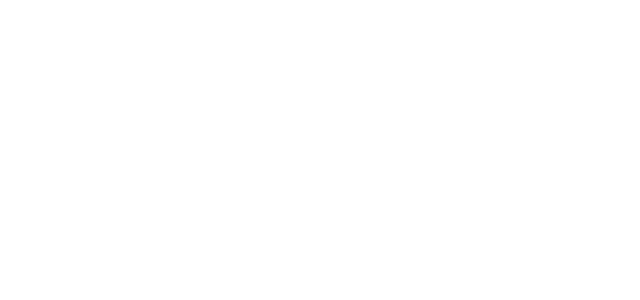
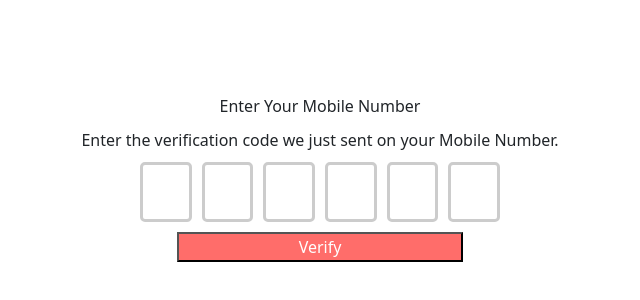
Before and after one commit to akram3598786/Fastor-Task, a React (Create React App) app: page /verify in a window 1280 px wide. Before the commit this address had no page. Shown: the part 222-522 px from the top of the page, without its empty margins (320-960 px from the left). Built offline with nearby package versions, Linux system fonts and the light colour scheme.

Commit message:
Authentication module done

```diff
--- a/package.json
+++ b/package.json
@@ -6,7 +6,10 @@
     "@testing-library/jest-dom": "^5.16.5",
     "@testing-library/react": "^13.4.0",
     "@testing-library/user-event": "^13.5.0",
+    "axios": "^1.2.0",
+    "bootstrap": "^5.2.3",
     "react": "^18.2.0",
+    "react-bootstrap": "^2.6.0",
     "react-dom": "^18.2.0",
     "react-router-dom": "^6.2.2",
     "react-scripts": "5.0.1",
--- a/src/App.jsx
+++ b/src/App.jsx
@@ -4,7 +4,7 @@
 import Hompage from './Components/Home/Homepage';
 import Login from './Components/Authentication/Login';
 import Product from './Components/Product/Product';
-import Signup from './Components/Authentication/Signup';
+import OTP from './Components/Authentication/OTP/OTP';
 
 function App() {
   return (
@@ -12,7 +12,7 @@
       <Routes>
         <Route path='/home' element={<Hompage/>}/>
         <Route path='/' element={<Login/>}/>
-        <Route path='/signup' element={<Signup/>}/>
+        <Route path='/verify' element={<OTP/>}/>
         <Route path='/product:prodId' element={<Product/>}/>
       </Routes>
     </div>
--- /dev/null
+++ b/src/Components/Authentication/Auth.module.css
@@ -0,0 +1,23 @@
+
+.MainDiv{
+    display: flex;
+    justify-content: center;
+    align-items: center;
+    height: 100vh;
+}
+.SubmitBtn{
+    background: #FF6D6A;
+    width: 60%;
+    margin: auto;
+    color: white;
+}
+.form{
+    /* margin-top: 10px; */
+    display: flex;
+    flex-direction: column;
+    row-gap: 10px;
+}
+.smlabel{
+    font-weight: 100;
+
+}
--- a/src/Components/Authentication/Login.jsx
+++ b/src/Components/Authentication/Login.jsx
@@ -1,9 +1,39 @@
+import axios from "axios";
+import { useState } from "react";
+import { useNavigate } from "react-router-dom";
+import styles from "./Auth.module.css";
+// import Button from 'react-bootstrap/Button';
+// import Form from 'react-bootstrap/Form';
 
+export default function Login() {
 
-export default function Login(){
+    const[number, setnumber] = useState("");
+    const navigate = useNavigate();
+    const handleSubmit=(e)=>{
+                e.preventDefault();
+                localStorage.setItem("mobile", number);
+                let payload={
+                    phone : number,
+                    dial_code : '+91'
+                }
+                let url = 'https://staging.fastor.in/v1/pwa/user/register';
+                axios.post(url, payload).
+                then((res)=>console.log(res)).
+                catch((err)=>console.log(err)).
+                finally((res)=> navigate("/verify"));
 
-    return(
-      <h2>Login Form</h2>
+    }
+    return (
+        <div className={styles.MainDiv}>
+            <form action="submit" className={styles.form}>
+                <label htmlFor="">Enter Your Mobile Number</label>
+                <label htmlFor="" className={styles.smlabel}>We will send you the 4 digit verification conde</label>
+                <input value={number} onChange={(e)=>setnumber(e.target.value)} type="number" placeholder="Enter Mobile No."/>
+                <button onClick={handleSubmit} className={styles.SubmitBtn} type="submit">
+                    Send Code
+                </button>
+            </form>
+        </div>
 
     );
 }
--- /dev/null
+++ b/src/Components/Authentication/OTP/OTP.jsx
@@ -0,0 +1,59 @@
+import { useEffect } from "react";
+import { useState } from "react";
+import { useNavigate } from "react-router-dom";
+import styles from "../Auth.module.css";
+import './OtpInput.css';
+import axios from "axios";
+
+export default function OTP() {
+
+    useEffect(()=>{
+     alert("OTP : 123456");
+    },[]);
+    const [dig1, setdig1] = useState("");
+    const [dig2, setdig2] = useState("");
+    const [dig3, setdig3] = useState("");
+    const [dig4, setdig4] = useState("");
+    const [dig5, setdig5] = useState("");
+    const [dig6, setdig6] = useState("");
+
+    const [otp, setotp] = useState("");
+    const navigate = useNavigate();
+
+    const submitOTP=()=>{
+        let mobile = localStorage.getItem("mobile");
+        let url = 'https://staging.fastor.in/v1/pwa/user/login';
+        console.log(mobile)
+        let payload = {
+            phone : mobile,
+            otp : "123456",
+            dial_code : "+91"
+        }
+        axios.post(url,payload).
+        then((res)=>{
+            if(res.data.status_code == 200) alert("LoggedIn Successfully");
+            else alert("Something went wrong");
+        }).catch((err)=> console.log(err)).
+        finally((res)=>navigate("/home"));
+    }
+
+    return (
+        <div className={styles.MainDiv}>
+            <form action="submit" className={styles.form} onSubmit={(e) => e.preventDefault()}>
+                <label htmlFor="">Enter Your Mobile Number</label>
+                <label htmlFor="" className={styles.smlabel}>Enter the verification code we just sent on your Mobile Number.</label>
+                <div className="otp-group">
+                    <input className='otp-input' type="number" value={dig1} onChange={(e) => setdig1(e.target.value)} />
+                    <input className='otp-input' type="number" value={dig2} onChange={(e) => setdig2(e.target.value)} />
+                    <input className='otp-input' type="number" value={dig3} onChange={(e) => setdig3(e.target.value)} />
+                    <input className='otp-input' type="number" value={dig4} onChange={(e) => setdig4(e.target.value)} />
+                    <input className='otp-input' type="number" value={dig5} onChange={(e) => setdig5(e.target.value)} />
+                    <input className='otp-input' type="number" value={dig6} onChange={(e) => setdig6(e.target.value)} />
+                </div>
+                <button onClick={submitOTP} className={styles.SubmitBtn} type="submit">
+                    Verify
+                </button>
+            </form>
+        </div>
+    );
+}
--- /dev/null
+++ b/src/Components/Authentication/OTP/OtpInput.css
@@ -0,0 +1,18 @@
+.otp-group {
+    display: flex;
+    width: 100%;
+    max-width: 360px;
+    margin: auto;
+    column-gap: 10px;
+  }
+
+  .otp-input {
+    width: 100%;
+    height: 60px;
+    border: 3px solid #ccc;
+    border-radius: 5px;
+    text-align: center;
+    font-size: 32px;
+    font-weight: bold;
+    line-height: 1;
+  }
--- a/src/Components/Authentication/Signup.jsx
+++ /dev/null
@@ -1,7 +0,0 @@
-
-export default function Signup(){
-
-    return (
-        <h2>Signup</h2>
-    );
-}
--- a/src/Components/Home/Homepage.jsx
+++ b/src/Components/Home/Homepage.jsx
@@ -1,7 +1,17 @@
+import styles from "./Homepage.module.css";
 
 export default function Hompage(){
 
+    const getRestaurants=()=>{
+        let url = 'https://app.getpostman.com/run-collection/07b2a0d5654e6a42cc5f';
+    }
+
     return(
-      <h2>Homepage</h2>
+      <div className={styles.ProdctsDiv}>
+
+           <div className={styles.container}>
+              <h3>All Restaurants</h3>
+           </div>
+      </div>
     );
 }
--- /dev/null
+++ b/src/Components/Home/Homepage.module.css
@@ -0,0 +1,7 @@
+.ProdctsDiv{
+    background-color: yellow;
+    height: 100%;
+}
+.container{
+
+}
--- a/src/index.js
+++ b/src/index.js
@@ -4,6 +4,7 @@
 import App from './App';
 import reportWebVitals from './reportWebVitals';
 import { BrowserRouter } from 'react-router-dom';
+import 'bootstrap/dist/css/bootstrap.min.css';
 
 
 const root = ReactDOM.createRoot(document.getElementById('root'));
```
Also changed, not shown: public/index.html (+5 -26 lines), 1 other file (tests, documents, lock files or other folders).
